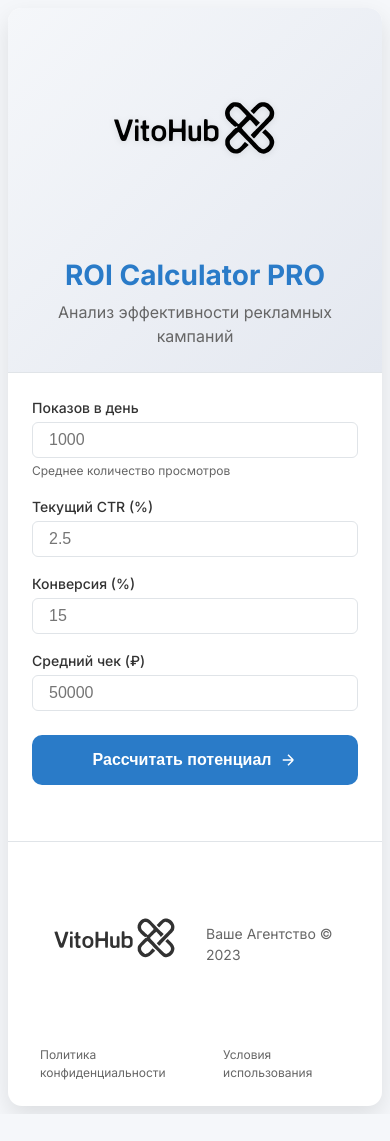
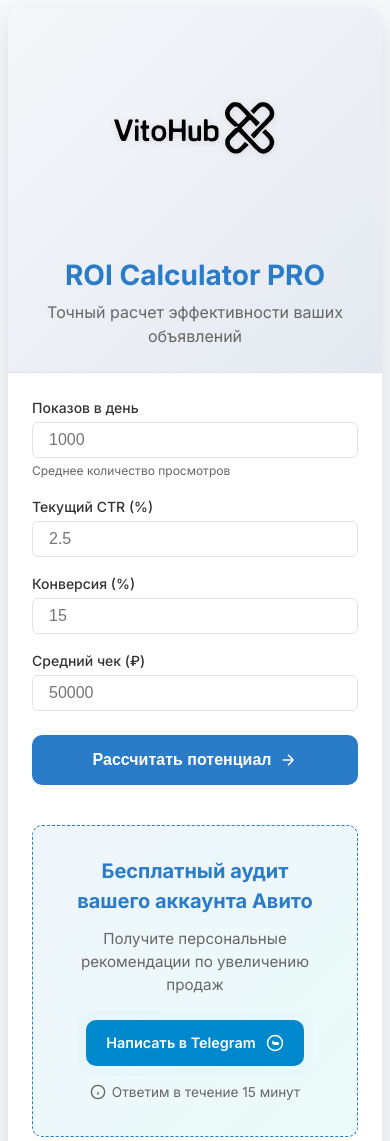
Before and after one commit to komarovkomar0v-tech/VitoHub_calculator, a plain HTML site: page index.html in a window 390 px wide. Shown: the top 1141 px of the page. Before the commit the page ends 1114 px from the top, so only its background shows below. Drawn offline with Linux system fonts and the light colour scheme.

Commit message:
Add files via upload

```diff
--- a/index.html
+++ b/index.html
@@ -3,11 +3,11 @@
 <head>
     <meta charset="UTF-8">
     <meta name="viewport" content="width=device-width, initial-scale=1.0">
-    <title>ROI Калькулятор | Ваше Агентство</title>
+    <title>ROI Калькулятор для Авито | Ваше Агентство</title>
     <link rel="stylesheet" href="style.css">
     <link rel="icon" href="logo.svg" type="image/svg+xml">
     <link href="https://fonts.googleapis.com/css2?family=Inter:wght@400;500;600;700&display=swap" rel="stylesheet">
-    <meta name="description" content="Профессиональный калькулятор ROI для анализа эффективности рекламы">
+    <meta name="description" content="Профессиональный расчет ROI для ваших объявлений на Авито">
 </head>
 <body>
     <div class="app-container">
@@ -15,14 +15,11 @@
             <div class="brand-identity">
                 <picture>
                     <source srcset="logo.svg" type="image/svg+xml">
-                    <img src="logo.png" alt="Логотип Вашего Агентства"
-                         class="brand-logo"
-                         width="250" height="90"
-                         loading="eager">
+                    <img src="logo.png" alt="Логотип Вашего Агентства" class="brand-logo" width="220" height="80">
                 </picture>
-                <div class="brand-titles">
+                <div class="header-titles">
                     <h1 class="app-title">ROI Calculator PRO</h1>
-                    <p class="app-subtitle">Анализ эффективности рекламных кампаний</p>
+                    <p class="app-subtitle">Точный расчет эффективности ваших объявлений</p>
                 </div>
             </div>
         </header>
@@ -63,17 +60,6 @@
             <section class="result-section" id="result-section">
                 <div class="result-header">
                     <h2>Результаты анализа</h2>
-                    <div class="result-actions">
-                        <button class="action-btn" id="share-btn">
-                            <svg width="16" height="16" viewBox="0 0 24 24" fill="none">
-                                <path d="M18 8C19.6569 8 21 6.65685 21 5C21 3.34315 19.6569 2 18 2C16.3431 2 15 3.34315 15 5C15 6.65685 16.3431 8 18 8Z" stroke="currentColor" stroke-width="2"/>
-                                <path d="M6 15C7.65685 15 9 13.6569 9 12C9 10.3431 7.65685 9 6 9C4.34315 9 3 10.3431 3 12C3 13.6569 4.34315 15 6 15Z" stroke="currentColor" stroke-width="2"/>
-                                <path d="M18 22C19.6569 22 21 20.6569 21 19C21 17.3431 19.6569 16 18 16C16.3431 16 15 17.3431 15 19C15 20.6569 16.3431 22 18 22Z" stroke="currentColor" stroke-width="2"/>
-                                <path d="M8.58984 13.51L15.4198 17.49M15.4098 6.51L8.58984 10.49" stroke="currentColor" stroke-width="2"/>
-                            </svg>
-                            <span>Поделиться</span>
-                        </button>
-                    </div>
                 </div>
 
                 <div class="result-metrics">
@@ -103,6 +89,29 @@
                     <div class="result-row">
                         <span>Дополнительная прибыль в месяц:</span>
                         <span class="highlight-value profit" id="total-profit">0 ₽</span>
+                    </div>
+                </div>
+            </section>
+
+            <section class="tg-cta-section">
+                <div class="tg-cta-content">
+                    <h3>Бесплатный аудит вашего аккаунта Авито</h3>
+                    <p>Получите персональные рекомендации по увеличению продаж</p>
+                    <a href="https://t.me/imkomarov" class="tg-cta-button" target="_blank" rel="noopener noreferrer">
+                        <span>Написать в Telegram</span>
+                        <svg width="18" height="18" viewBox="0 0 24 24" fill="none" xmlns="http://www.w3.org/2000/svg">
+                            <path d="M12 22C17.5228 22 22 17.5228 22 12C22 6.47715 17.5228 2 12 2C6.47715 2 2 6.47715 2 12C2 17.5228 6.47715 22 12 22Z" stroke="currentColor" stroke-width="2"/>
+                            <path d="M8.5 13.5L10.5 11.5L8.5 9.5" stroke="currentColor" stroke-width="2"/>
+                            <path d="M10.5 11.5H15.5C16.0523 11.5 16.5 11.9477 16.5 12.5V12.5C16.5 13.0523 16.0523 13.5 15.5 13.5H10.5" stroke="currentColor" stroke-width="2"/>
+                        </svg>
+                    </a>
+                    <div class="tg-hint">
+                        <svg width="16" height="16" viewBox="0 0 24 24" fill="none" xmlns="http://www.w3.org/2000/svg">
+                            <path d="M12 22C17.5228 22 22 17.5228 22 12C22 6.47715 17.5228 2 12 2C6.47715 2 2 6.47715 2 12C2 17.5228 6.47715 22 12 22Z" stroke="currentColor" stroke-width="2"/>
+                            <path d="M12 16V12" stroke="currentColor" stroke-width="2"/>
+                            <path d="M12 8H12.01" stroke="currentColor" stroke-width="2"/>
+                        </svg>
+                        <span>Ответим в течение 15 минут</span>
                     </div>
                 </div>
             </section>
@@ -156,11 +165,15 @@
                 // Показываем результаты с анимацией
                 resultSection.style.display = 'block';
                 resultSection.style.animation = 'fadeIn 0.5s ease-out';
+
+                // Прокрутка к результатам
+                resultSection.scrollIntoView({ behavior: 'smooth' });
             });
 
-            // Имитация функции "Поделиться"
-            document.getElementById('share-btn').addEventListener('click', function() {
-                alert('Функция "Поделиться" будет доступна в следующем обновлении');
+            // Трек кликов по Telegram-кнопке
+            document.querySelector('.tg-cta-button').addEventListener('click', function() {
+                // Здесь можно добавить аналитику (Google Analytics, Яндекс.Метрика)
+                console.log('Переход в Telegram для заказа аудита');
             });
         });
     </script>
--- a/style.css
+++ b/style.css
@@ -202,25 +202,6 @@ body {
     color: var(--primary);
 }
 
-.action-btn {
-    display: inline-flex;
-    align-items: center;
-    gap: var(--space-xs);
-    padding: var(--space-xs) var(--space-sm);
-    background: none;
-    border: 1px solid var(--border);
-    border-radius: var(--radius-sm);
-    font-size: 0.875rem;
-    color: var(--text-light);
-    cursor: pointer;
-    transition: all 0.2s ease;
-}
-
-.action-btn:hover {
-    background-color: var(--surface);
-    color: var(--primary);
-}
-
 .result-metrics {
     display: grid;
     grid-template-columns: repeat(2, 1fr);
@@ -275,6 +256,84 @@ body {
 
 .highlight-value.profit {
     color: var(--primary);
+}
+
+/* Telegram CTA Section */
+.tg-cta-section {
+    margin-top: 40px;
+    padding: 30px;
+    background: linear-gradient(135deg, rgba(42,123,200,0.08) 0%, rgba(0,215,176,0.08) 100%);
+    border-radius: var(--radius-md);
+    border: 1px dashed var(--primary);
+    text-align: center;
+}
+
+.tg-cta-content h3 {
+    font-size: 1.25rem;
+    color: var(--primary);
+    margin-bottom: 12px;
+}
+
+.tg-cta-content p {
+    color: var(--text-light);
+    margin-bottom: 24px;
+    font-size: 0.95rem;
+}
+
+.tg-cta-button {
+    display: inline-flex;
+    align-items: center;
+    gap: 10px;
+    padding: 14px 28px;
+    background-color: #0088CC;
+    color: white;
+    border: none;
+    border-radius: var(--radius-md);
+    font-size: 1rem;
+    font-weight: 600;
+    cursor: pointer;
+    transition: all 0.3s ease;
+    box-shadow: var(--shadow-sm);
+    text-decoration: none;
+}
+
+.tg-cta-button:hover {
+    background-color: #0077B5;
+    transform: translateY(-2px);
+    box-shadow: var(--shadow-md);
+}
+
+.tg-cta-button:active {
+    transform: translateY(0);
+}
+
+.tg-hint {
+    display: inline-flex;
+    align-items: center;
+    gap: 6px;
+    margin-top: 16px;
+    font-size: 0.85rem;
+    color: var(--text-light);
+}
+
+/* Анимация для кнопки Telegram */
+@keyframes tg-pulse {
+    0% { box-shadow: 0 0 0 0 rgba(0, 136, 204, 0.4); }
+    70% { box-shadow: 0 0 0 10px rgba(0, 136, 204, 0); }
+    100% { box-shadow: 0 0 0 0 rgba(0, 136, 204, 0); }
+}
+
+.tg-cta-button {
+    animation: tg-pulse 2s infinite;
+}
+
+/* Иконка Telegram в кнопке */
+.tg-cta-button svg {
+    transition: transform 0.3s ease;
+}
+
+.tg-cta-button:hover svg {
+    transform: translateX(3px);
 }
 
 /* Подвал */
@@ -363,6 +422,15 @@ body {
     .final-results {
         background-color: rgba(42, 123, 200, 0.1);
     }
+
+    .tg-cta-section {
+        background: linear-gradient(135deg, rgba(42,123,200,0.15) 0%, rgba(0,215,176,0.15) 100%);
+        border-color: var(--secondary);
+    }
+
+    .tg-cta-button {
+        background-color: #0088CC;
+    }
 }
 
 /* Адаптивность */
@@ -395,4 +463,9 @@ body {
     .brand-logo {
         width: 200px;
     }
+
+    .tg-cta-button {
+        padding: 12px 20px;
+        font-size: 0.9rem;
+    }
 }
```
